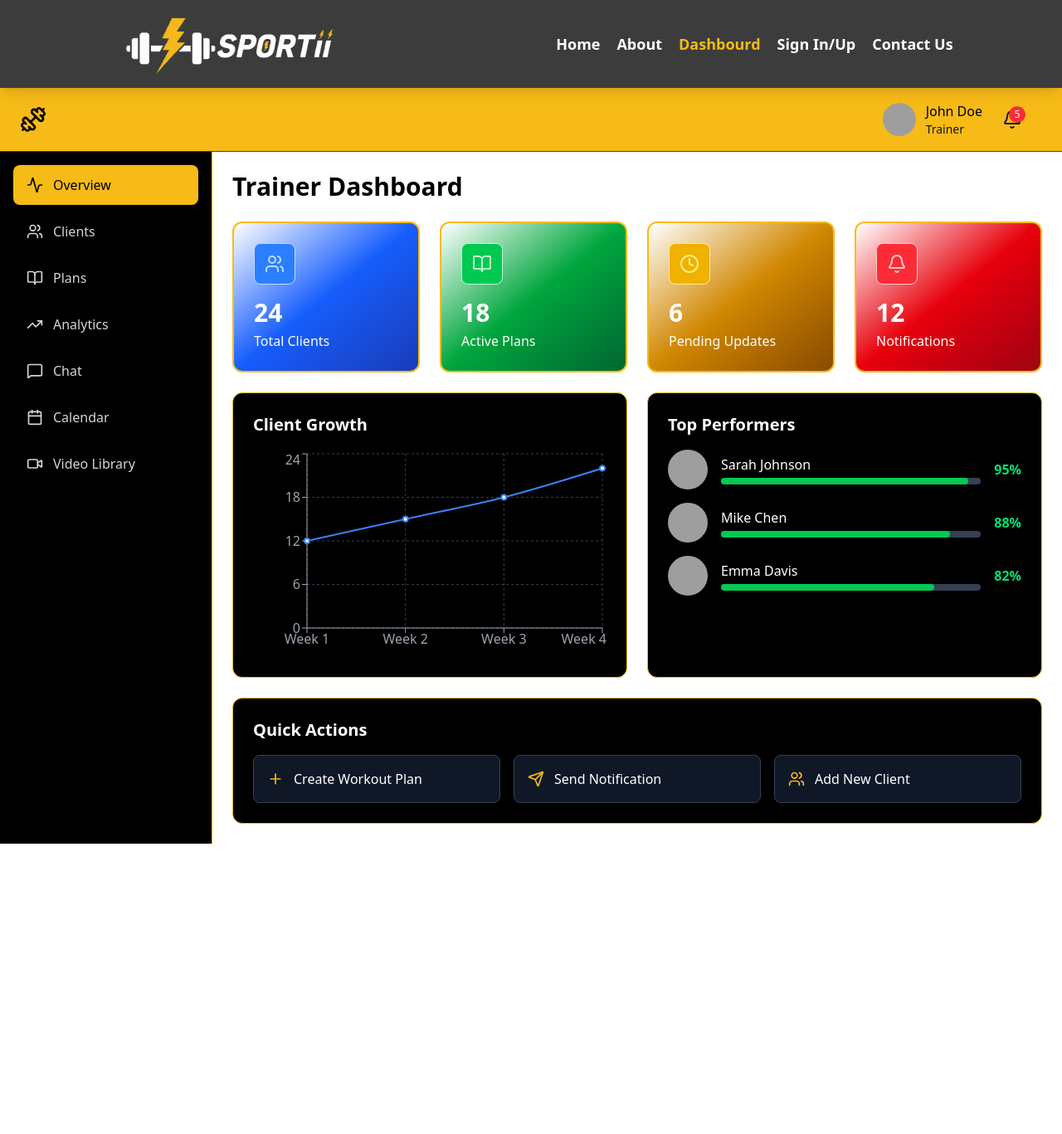
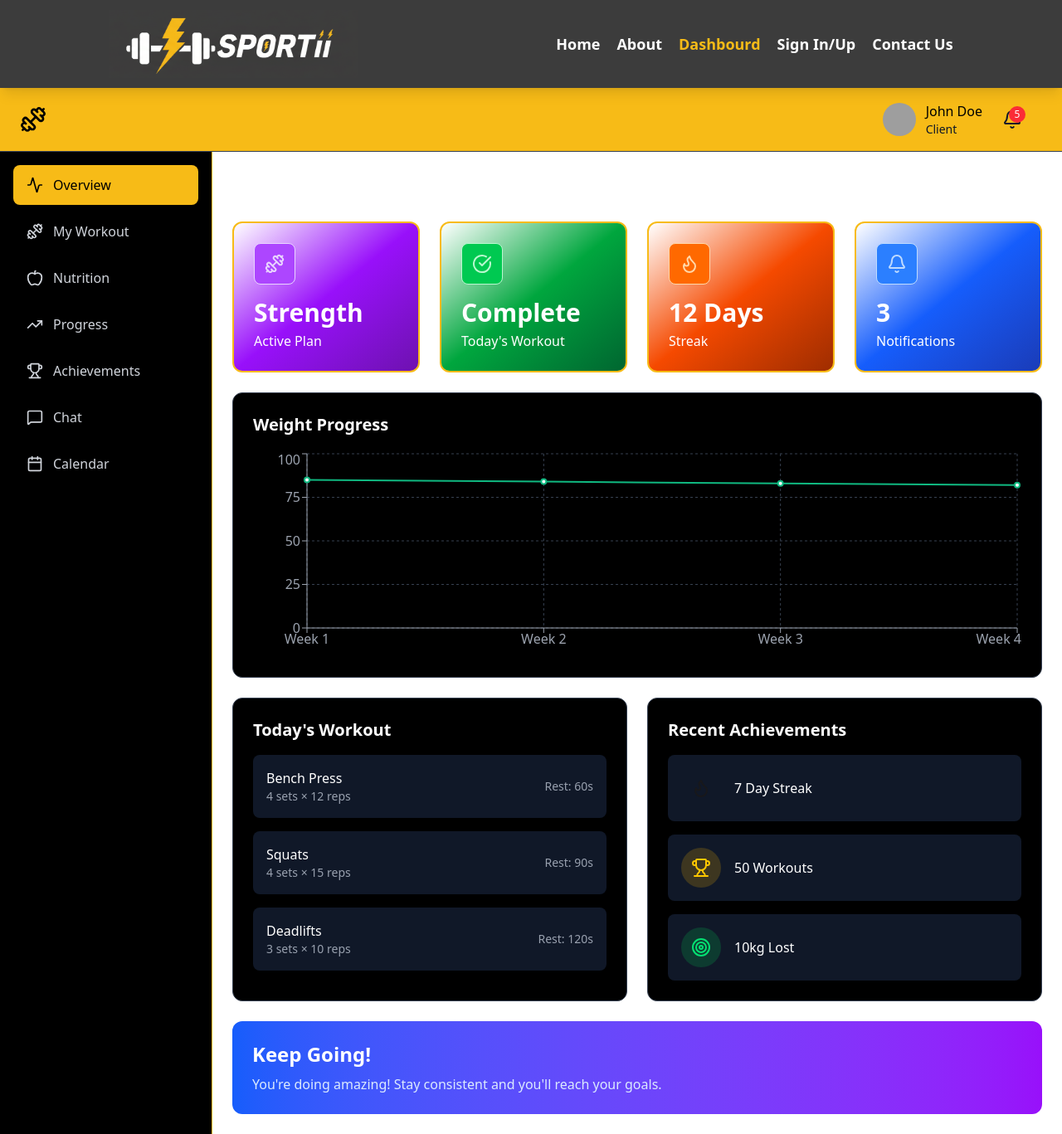
Before and after one commit to Younes-Ali/Sportii, a React (Vite) app: page /dashboard in a window 1280 px wide. Shown: the whole page at 83% size. Before the commit the page ends 1017 px from the top, so only its background shows below. Built offline with nearby package versions, Linux system fonts and the light colour scheme; grey boxes are pictures that could not be loaded.

Commit message:
some styling

```diff
--- a/src/components/dashboardSecs/client/ClientOverview.jsx
+++ b/src/components/dashboardSecs/client/ClientOverview.jsx
@@ -18,7 +18,7 @@ export const ClientOverview = () => {
   ];
 
   const achievements = [
-    { name: '7 Day Streak', icon: Flame, color: 'orange' },
+    { name: '7 Day Streak', icon: Flame, color: 'red' },
     { name: '50 Workouts', icon: Trophy, color: 'yellow' },
     { name: '10kg Lost', icon: Target, color: 'green' },
   ];
@@ -34,7 +34,7 @@ export const ClientOverview = () => {
         <StatCard icon={Bell} label="Notifications" value="3" color="blue" />
       </div>
 
-      <div className="bg-gray-800 rounded-xl p-6 border border-gray-700">
+      <div className="bg-black rounded-xl p-6 border border-gray-700">
         <h3 className="text-xl font-semibold text-white mb-4">Weight Progress</h3>
         <ResponsiveContainer width="100%" height={250}>
           <LineChart data={progressData}>
@@ -48,7 +48,7 @@ export const ClientOverview = () => {
       </div>
 
       <div className="grid grid-cols-1 lg:grid-cols-2 gap-6">
-        <div className="bg-gray-800 rounded-xl p-6 border border-gray-700">
+        <div className="bg-black rounded-xl p-6 border border-gray-700">
           <h3 className="text-xl font-semibold text-white mb-4">Today's Workout</h3>
           <div className="space-y-4">
             {todayWorkout.map((exercise, idx) => (
@@ -63,7 +63,7 @@ export const ClientOverview = () => {
           </div>
         </div>
 
-        <div className="bg-gray-800 rounded-xl p-6 border border-gray-700">
+        <div className="bg-black rounded-xl p-6 border border-gray-700">
           <h3 className="text-xl font-semibold text-white mb-4">Recent Achievements</h3>
           <div className="space-y-4">
             {achievements.map((achievement, idx) => {
@@ -81,7 +81,7 @@ export const ClientOverview = () => {
         </div>
       </div>
 
-      <div className="bg-gradient-to-r from-blue-600 to-purple-600 rounded-xl p-6">
+      <div className="bg-linear-to-r from-blue-600 to-purple-600 rounded-xl p-6">
         <h3 className="text-2xl font-bold text-white mb-2">Keep Going!</h3>
         <p className="text-blue-100">You're doing amazing! Stay consistent and you'll reach your goals.</p>
       </div>
--- a/src/utils/auth.js
+++ b/src/utils/auth.js
@@ -3,7 +3,7 @@ export const getUserFromToken = () => {
   return {
     id: 1,
     name: 'John Doe',
-    role: 'trainer', // Change to 'client' to see client dashboard
+    role: 'client', // Change to 'client' to see client dashboard
     avatar: 'https://ui-avatars.com/api/?name=John+Doe&background=3b82f6&color=fff'
   };
 };
```
